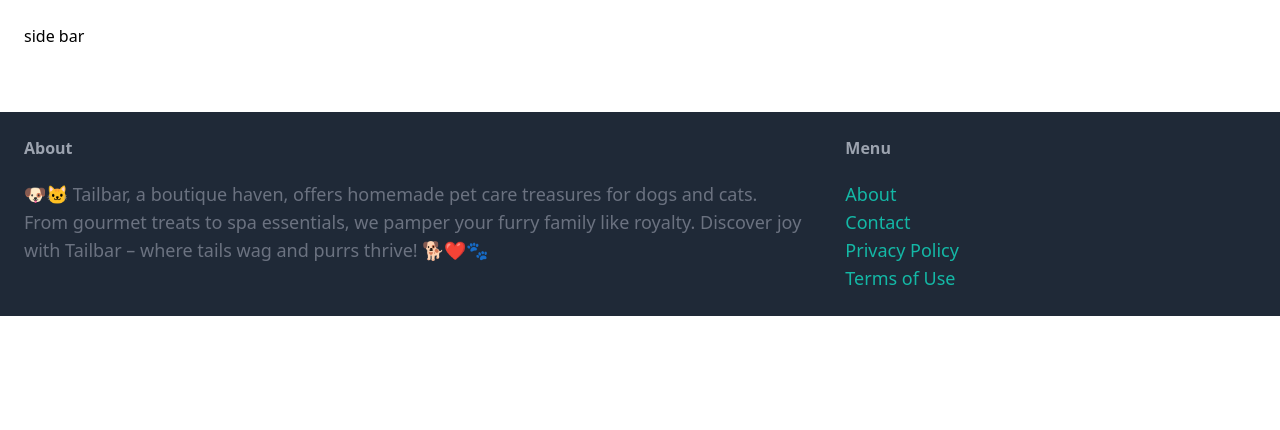
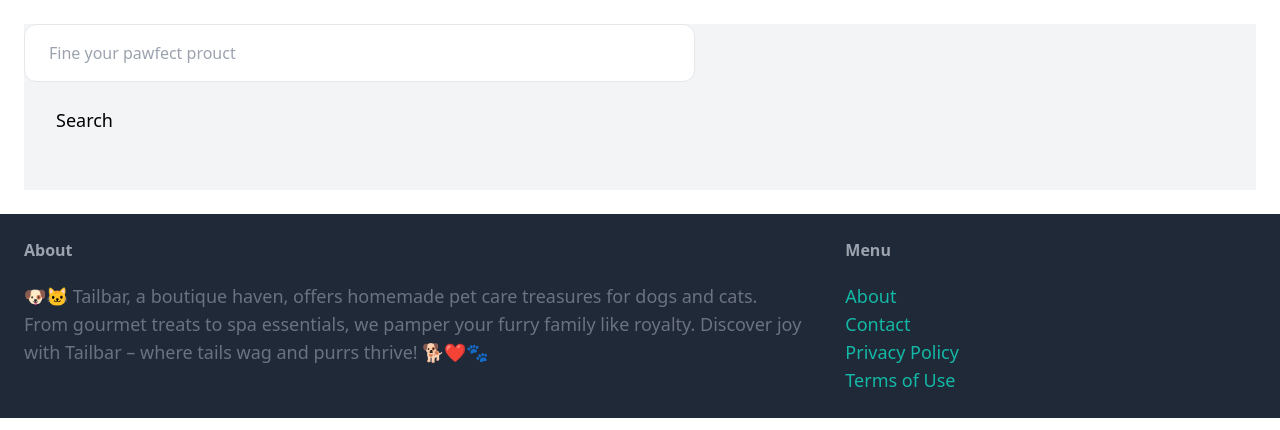
Before and after one commit to iamlydial/tailbar, a Django app: page /items/ in a window 1280 px wide. Shown: the part 77-507 px from the top of the page. Run offline with Django 4.2, Linux system fonts and the light colour scheme; data that the repository does not hold is empty; some libraries are stand-ins or nearby versions.

Commit message:
added the search form and button into the browse html template

```diff
--- a/tailbar/item/templates/item/items.html
+++ b/tailbar/item/templates/item/items.html
@@ -1,8 +1,23 @@
-{% extends "core/base.html" %} {% block title %} Items {% endblock %}
-{% block content %}
+{% extends "core/base.html" %} {% block title %} Items {% endblock %} {% block content %}
 
-<div class="pb-6 grid grid-col-4 gap-4">
-  <div class="col-span-1">side bar</div>
+<div class="pb-6 grid grid-col-4 gap-4 bg-gray-100">
+  <div class="col-span-1">
+    <form method="get" action="{% url 'item:items' %}">
+      <input
+        name="query"
+        class="w-full py-4 px-6 border rounded-xl"
+        type="text
+      value="
+        {{
+        query
+        }}
+        placeholder="Fine your pawfect prouct"
+      />
+      <button class="mt-2 py-4 px-8 text-lg bg-teal500 text-whte rounded-xl">
+        Search
+      </button>
+    </form>
+  </div>
   <div class="col-span-3">
     <div class="grid grid-cols-3 gap-3">
       {% for item in items %}
```
